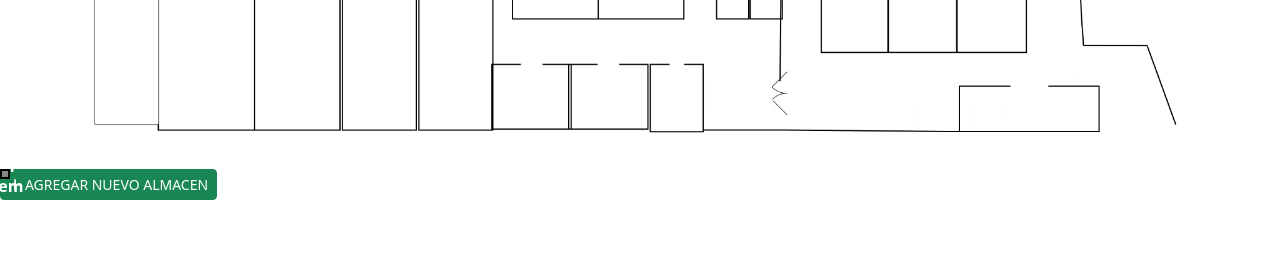
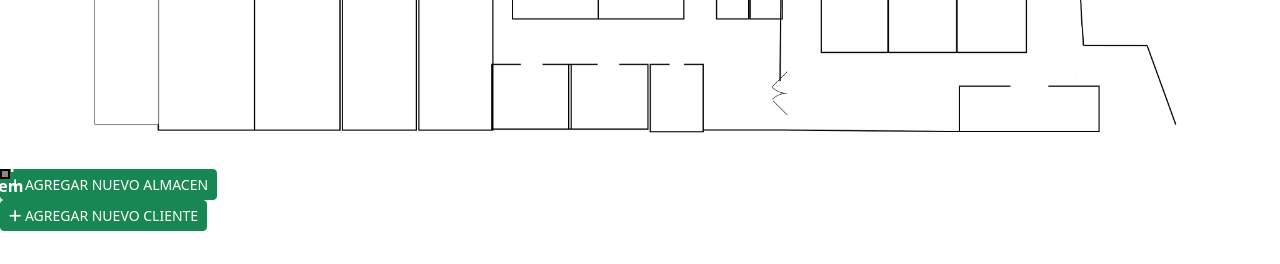
Before and after one commit to dmarino01/ControlAlmacen, a Flask app: template src/templates/index.html in a window 1280 px wide. Shown: the part 536-800 px from the top of the page. Run offline with Flask 3, Linux system fonts and the light colour scheme; the template is opened without the code that fills it: most values are stand-ins (such as "Sample title", 1, 10 or a date in 2020); parts of the project's set-up code (start-up, migrations or seed data) failed here and were passed over.

Commit message:
Fixing client none error

```diff
--- a/src/models/Contrato.py
+++ b/src/models/Contrato.py
@@ -9,7 +9,7 @@
     fecha_inicio = db.Column(db.Date)
     fecha_final = db.Column(db.Date)
 
-    cliente = db.relationship('Cliente', back_populates='contratos')
+    cliente = db.relationship('Cliente', back_populates='contratos', lazy=True)
     puerta = db.relationship('Puerta', back_populates='contrato')
 
     def __repr__(self):
--- a/src/models/almacen.py
+++ b/src/models/almacen.py
@@ -14,6 +14,6 @@
         return (
             f"<Almacen id={self.id}, "
             f"nombre={self.nombre}, "
-            f"detalles={self.almacenCSSDetalles}>"
+            f"detalles={self.almacenCSSDetalles}, "
             f"puertas={self.puertas}>"
         )
--- a/src/models/cliente.py
+++ b/src/models/cliente.py
@@ -1,5 +1,4 @@
 from db import db
-from models.Contrato import Contrato
 
 class Cliente(db.Model):
     __tablename__ = 'clientes'
@@ -9,12 +8,12 @@
     contacto = db.Column(db.String(100))
 
     #Relationships
-    contratos = db.relationship(Contrato, back_populates='cliente', lazy=True)
+    contratos = db.relationship('Contrato', back_populates='cliente', lazy=True)
 
     def __repr__(self):
         return (
             f"<Cliente id={self.id}, "
             f"nombre={self.nombre}, "
             f"contacto={self.contacto}, "
-            f"contratos={self.contractos}>"
+            f"contratos={self.contratos}>"
         )
--- a/src/models/puerta.py
+++ b/src/models/puerta.py
@@ -18,6 +18,6 @@
             f"<Puerta id={self.id}, "
             f"nombre={self.nombre}, "
             f"estado_id={self.estado_id}, "
-            f"almacen_id={self.almacen_id},"
+            f"almacen_id={self.almacen_id}, "
             f"contrato={self.contrato}>"
         )
--- a/src/templates/index.html
+++ b/src/templates/index.html
@@ -35,14 +35,18 @@
                 <div class="info-content">
                     {% for puerta in item.puertas %}
                     <div class="info-item">
-                        {{ puerta.nombre }} - {{ puerta.estado.descripcion }} - {{ puerta.contrato.cliente.nombre }}
+                        {{ puerta.nombre }} - {{ puerta.estado.descripcion }}
+                        {% if puerta.contrato %}
+                        - {{ puerta.contrato.cliente.nombre }}
+                        {% else %}
+                        - SIN CLIENTE
+                        {% endif %}
                     </div>
                     {% endfor %}
                 </div>
             </div>
             {% endfor %}
             {% endfor %}
-
             <div class="cell G1"
                 data-info='{"Celda": "G1", "Estado": "Libre", "Cliente": "Danper", "Duración": "12 meses", "Vencimiento": "2025-01-01"}'>
                 G1
@@ -55,6 +59,9 @@
         <div>
             <button type="button" class="btn btn-sm btn-success" data-bs-toggle="modal" data-bs-target="#almacenModal">
                 <i class="fa fa-plus"></i> AGREGAR NUEVO ALMACEN
+            </button><br>
+            <button type="button" class="btn btn-sm btn-success" data-bs-toggle="modal" data-bs-target="#clienteModal">
+                <i class="fa fa-plus"></i> AGREGAR NUEVO CLIENTE
             </button>
         </div>
 
```
